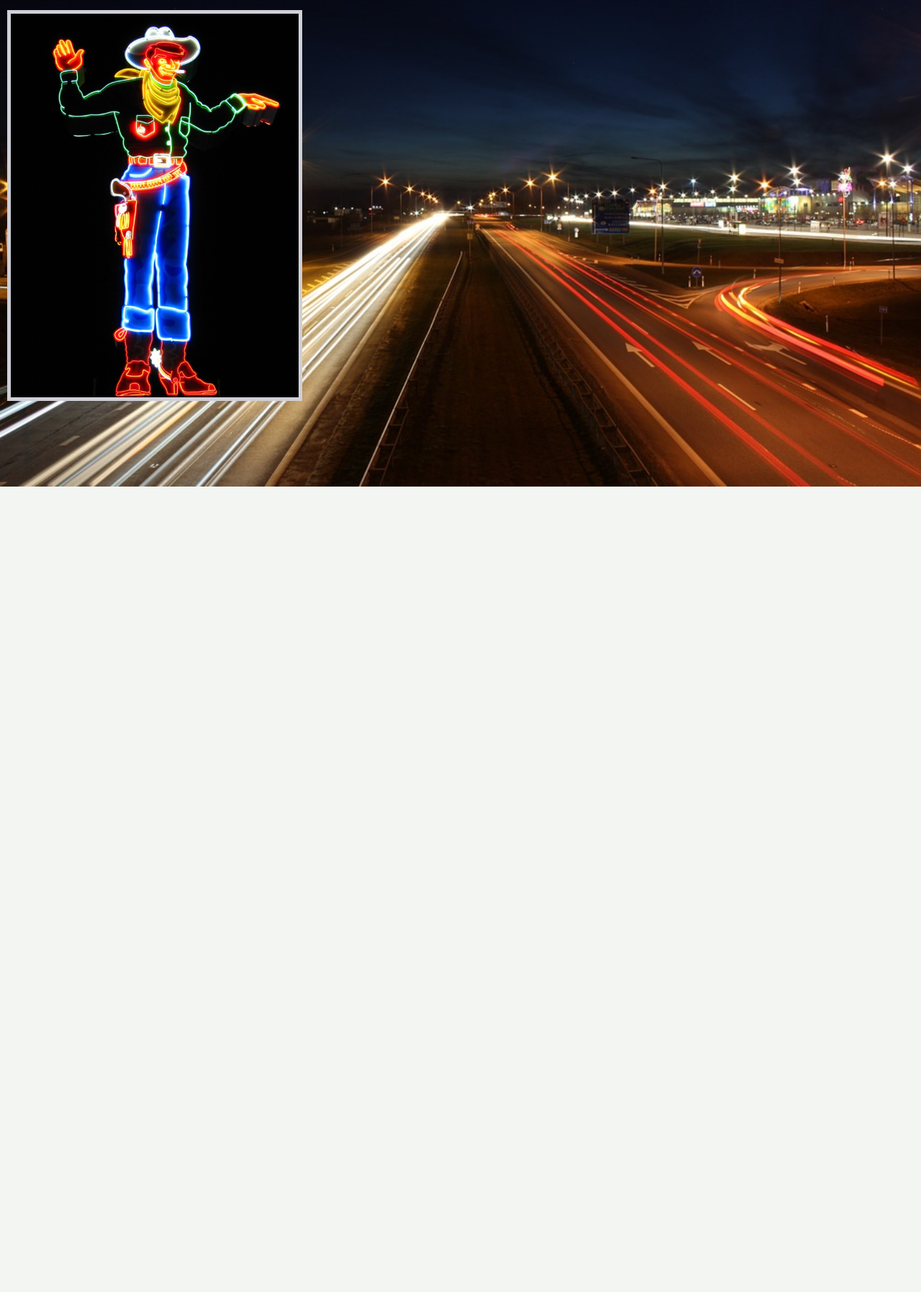
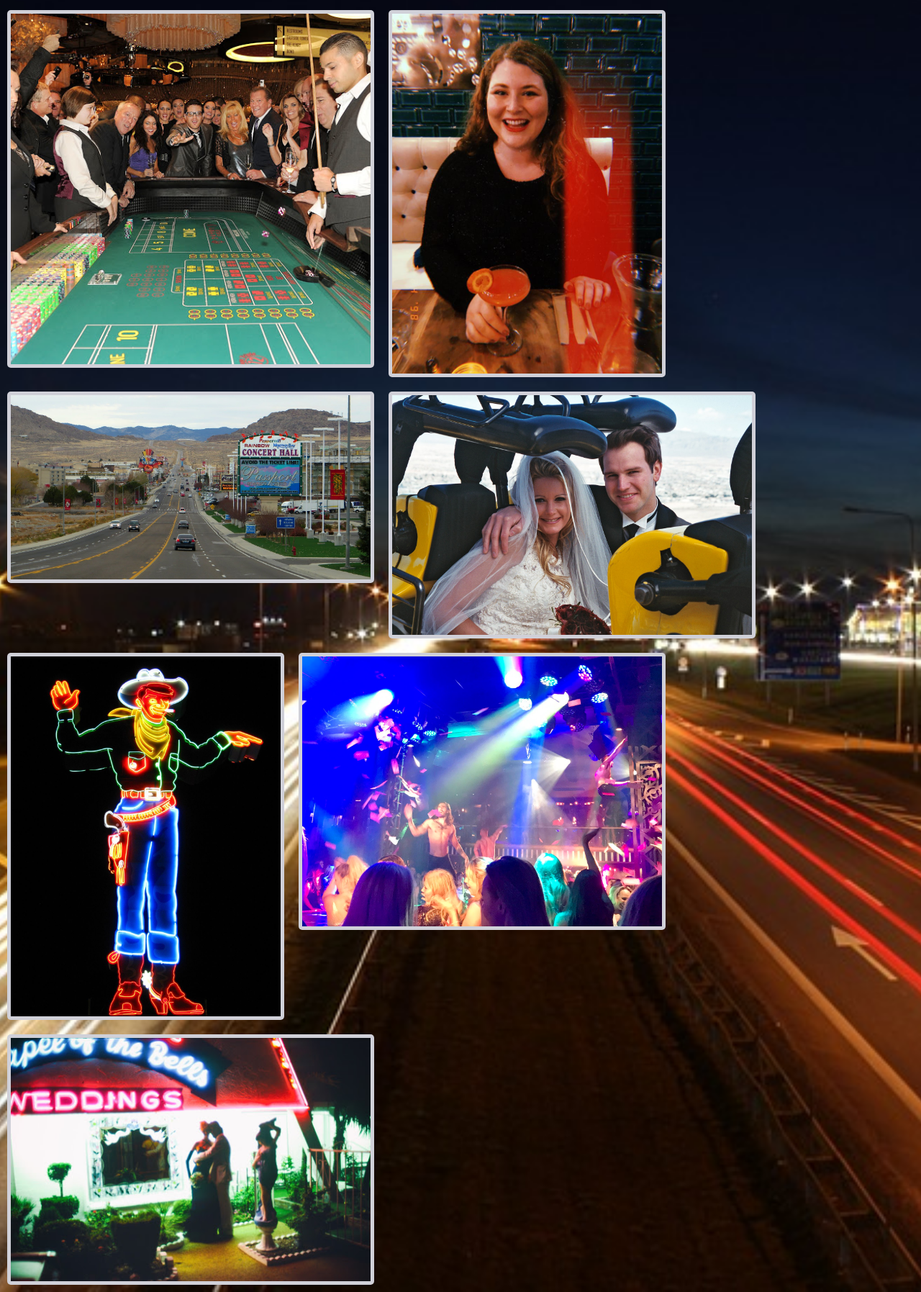
Before and after one commit to Zesjier/wendingflats, a Django app: page /nevada/gallery in a window 1280 px wide. Shown: the part 124-1919 px from the top of the page at 72% size. Before the commit the page ends 800 px from the top, so only its background shows below. Run offline with Django 3.2, Linux system fonts and the light colour scheme.

Commit message:
populated gallery page

```diff
--- a/nv/static/nv/style.css
+++ b/nv/static/nv/style.css
@@ -89,11 +89,10 @@ body {
   background-color: beige;
 }
 
-#about {
+#about, .event_wrap{
   background-color: rgb(208, 208, 216);
   padding: 20px;
-  width: fit-content;
-  height: fit-content;
+  max-width: 800px;
   margin: auto;
   margin-top: 5%;
   opacity: 80%;
@@ -103,14 +102,24 @@ body {
 
 #gallery {
   display: flex;
-  align-content: space-between;
+  flex-wrap: wrap;
+}
+
+#gallery .pic{
+  margin: 10px;
+  background-color: rgb(208, 208, 216);
+  border-radius: 5px;
+  height: fit-content;
+  width: fit-content;
 }
 
 #gallery img{
-  flex-wrap: wrap;
-  max-height: 600px;
-  max-width: 400px;
-  background-color: rgb(208, 208, 216);
+  max-height: 500px;
+  max-width: 500px;
   padding: 5px;
-  margin: 10px;
 }
+
+.pic:hover img{
+  max-height: 510;
+  max-width: 510;
+}
--- a/nv/templates/nv/gallery.html
+++ b/nv/templates/nv/gallery.html
@@ -8,7 +8,25 @@
 {% block content %}
   <div id='gallery'>
     <div class='pic'>
+      <img src="{% static 'nv/img/craps.jpg' %}" alt="a lively game of craps">
+    </div>
+    <div class='pic'>
+      <img src="{% static 'nv/img/enola.jpg' %}" alt="a picture of enola grey at a bar">
+    </div>
+    <div class='pic'>
+      <img src="{% static 'nv/img/drag.jpg' %}" alt="a highway going through a small town">
+    </div>
+    <div class='pic'>
+      <img src="{% static 'nv/img/saltylove.jpg' %}" alt="a couple in a tux and wedding dress on the salt flats">
+    </div>
+    <div class='pic'>
       <img src="{% static 'nv/img/coyboy.jpg' %}" alt="a neon sign that looks like a coyboy">
+    </div>
+    <div class='pic'>
+      <img src="{% static 'nv/img/concert.jpg' %}" alt="a colorful concert">
+    </div>
+    <div class='pic'>
+      <img src="{% static 'nv/img/married.jpg' %}" alt="a man hugging what appears to be a statue">
     </div>
   </div>
 {% endblock %}
```
Also changed, not shown: nv/templates/nv/events.html (+7 -1 lines), nv/static/nv/img/concert.jpg (added), nv/static/nv/img/craps.jpg (added), nv/static/nv/img/drag.jpg (added), nv/static/nv/img/enola.jpg (added), nv/static/nv/img/married.jpg (added), nv/static/nv/img/saltylove.jpg (added).
